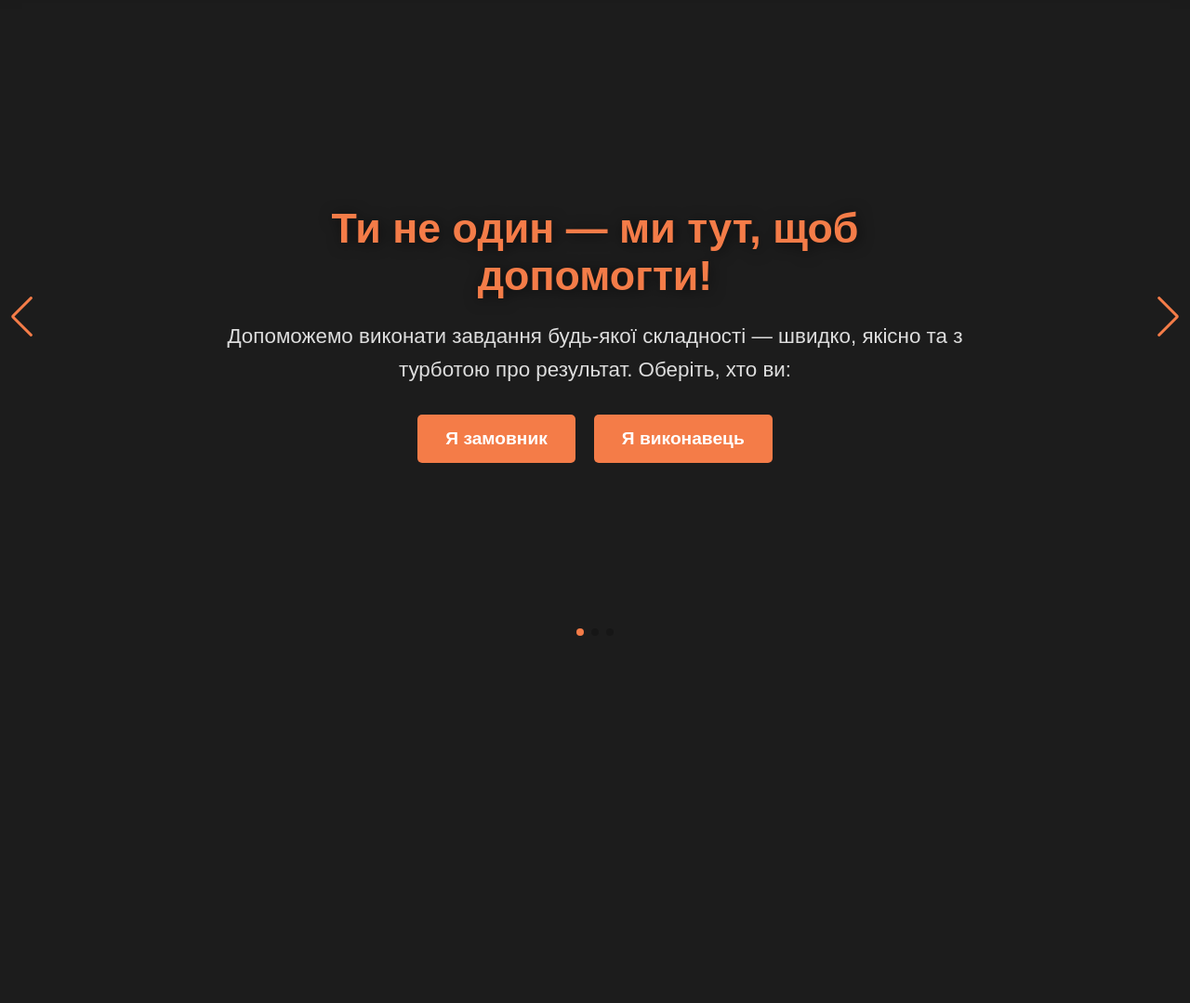
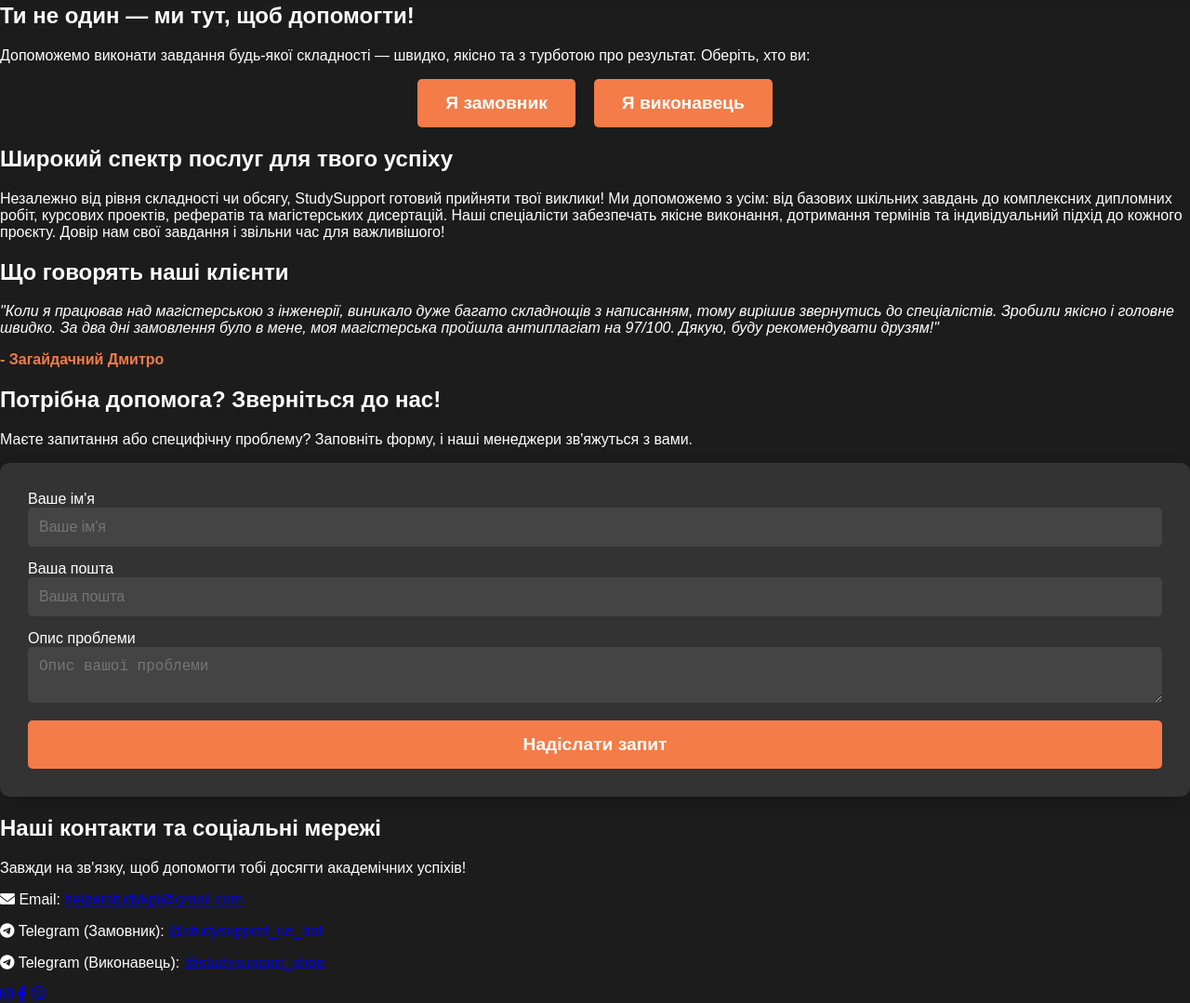
Before and after one commit to federalfederalov2025-dev/studysupport-shop, a plain HTML site: page index.html in a window 1280 px wide. Shown: the part 102-1181 px from the top of the page at 93% size. Before the commit the page ends 800 px from the top, so only its background shows below. Drawn offline with nearby package versions, Linux system fonts and the light colour scheme.

Commit message:
Update index.html

```diff
--- a/index.html
+++ b/index.html
@@ -5,7 +5,7 @@
     <meta name="viewport" content="width=device-width, initial-scale=1.0">
     <title>StudySupport</title>
     <link rel="stylesheet" href="styles.css">
-    <link rel="stylesheet" href="https://cdn.jsdelivr.net/npm/swiper@8.4.5/swiper-bundle.min.css" />
+    <link rel="stylesheet" href="https://cdnjs.cloudflare.com/ajax/libs/font-awesome/6.0.0-beta3/css/all.min.css">
 </head>
 <body>
 
@@ -13,10 +13,10 @@
         <h1>StudySupport</h1>
     </header>
 
-    <div class="swiper">
-        <div class="swiper-wrapper">
-            <div class="swiper-slide">
-                <div class="slide-content">
+    <main id="fullpage">
+
+        <section class="section" id="section1">
+            <div class="content">
                 <h2>Ти не один — ми тут, щоб допомогти!</h2>
                 <p>Допоможемо виконати завдання будь-якої складності — швидко, якісно та з турботою про результат. Оберіть, хто ви:</p>
                 <div class="button-container">
@@ -24,48 +24,86 @@
                     <button onclick="window.location.href='https://t.me/studysupport_shop'">Я виконавець</button>
                 </div>
             </div>
+        </section>
+
+        <section class="section" id="section2">
+            <div class="content">
+                <h2>Широкий спектр послуг для твого успіху</h2>
+                <p>Незалежно від рівня складності чи обсягу, StudySupport готовий прийняти твої виклики! Ми допоможемо з усім: від базових шкільних завдань до комплексних дипломних робіт, курсових проектів, рефератів та магістерських дисертацій. Наші спеціалісти забезпечать якісне виконання, дотримання термінів та індивідуальний підхід до кожного проєкту. Довір нам свої завдання і звільни час для важливішого!</p>
             </div>
+        </section>
 
-            <div class="swiper-slide">
-                <div class="slide-content">
-                    <h2>Відгуки користувачів</h2>
-                    <div class="review">
+        <section class="section" id="section3">
+            <div class="content">
+                <h2>Що говорять наші клієнти</h2>
+                <div class="review-carousel">
+                    <div class="review-item">
                         <p class="review-text">"Коли я працював над магістерською з інженерії, виникало дуже багато складнощів з написанням, тому вирішив звернутись до спеціалістів. Зробили якісно і головне швидко. За два дні замовлення було в мене, моя магістерська пройшла антиплагіат на 97/100. Дякую, буду рекомендувати друзям!"</p>
                         <p class="review-author">- Загайдачний Дмитро</p>
                     </div>
+                    <div class="review-item" style="display: none;">
+                        <p class="review-text">"Дуже вдячний команді StudySupport за допомогу з курсовою роботою з економіки. Викладач був вражений якістю аналізу та оформлення. Це мій не перший досвід співпраці, і завжди результат перевершує очікування!"</p>
+                        <p class="review-author">- Анна Власенко</p>
+                    </div>
+                    <div class="review-item" style="display: none;">
+                        <p class="review-text">"Постійно звертаюсь сюди за допомогою з домашніми завданнями з математики та фізики. Завжди зрозуміло пояснюють і допомагають розібратися з матеріалом, а не просто дають відповіді. Дякую за терпіння!"</p>
+                        <p class="review-author">- Олег Ковальчук</p>
                     </div>
                 </div>
+                <div class="carousel-nav">
+                    <span class="dot active"></span>
+                    <span class="dot"></span>
+                    <span class="dot"></span>
+                </div>
+            </div>
+        </section>
 
-            <div class="swiper-slide">
-                <div class="slide-content">
-                    <h2>Виникла проблема?</h2>
-                    <p>Звертайтесь до нас! Наші менеджери допоможуть з будь-якими питаннями щодо нашої платформи чи послуг.</p>
+        <section class="section" id="section4">
+            <div class="content">
+                <h2>Потрібна допомога? Зверніться до нас!</h2>
+                <p>Маєте запитання або специфічну проблему? Заповніть форму, і наші менеджери зв'яжуться з вами.</p>
 
-                    <form class="contact-form" name="contact" netlify>
-                        <p>
-                            <label for="name" style="display: none;">Ваше ім'я</label>
-                            <input type="text" id="name" name="name" placeholder="Ваше ім'я" required>
+                <form class="contact-form" name="contact" method="POST" data-netlify="true" netlify-honeypot="bot-field">
+                    <input type="hidden" name="form-name" value="contact" />
+                    <p style="display: none;">
+                        <label>Не заповнюйте це поле: <input name="bot-field" /></label>
                     </p>
                     <p>
-                            <label for="email" style="display: none;">Ваша пошта</label>
-                            <input type="email" id="email" name="email" placeholder="Ваша пошта" required>
+                        <label for="form-name" class="visually-hidden">Ваше ім'я</label>
+                        <input type="text" id="form-name" name="name" placeholder="Ваше ім'я" required>
                     </p>
                     <p>
-                            <label for="message" style="display: none;">Ваше запитання</label>
-                            <textarea id="message" name="message" placeholder="Ваше запитання" required></textarea>
+                        <label for="form-email" class="visually-hidden">Ваша пошта</label>
+                        <input type="email" id="form-email" name="email" placeholder="Ваша пошта" required>
                     </p>
-                        <button type="submit">Надіслати</button>
+                    <p>
+                        <label for="form-problem" class="visually-hidden">Опис проблеми</label>
+                        <textarea id="form-problem" name="problem-description" placeholder="Опис вашої проблеми" required></textarea>
+                    </p>
+                    <button type="submit">Надіслати запит</button>
                 </form>
             </div>
+        </section>
+
+        <section class="section" id="section5">
+            <div class="content">
+                <h2>Наші контакти та соціальні мережі</h2>
+                <p>Завжди на зв'язку, щоб допомогти тобі досягти академічних успіхів!</p>
+                <div class="contact-info">
+                    <p><i class="fas fa-envelope"></i> Email: <a href="mailto:helperstudykpi@gmail.com">helperstudykpi@gmail.com</a></p>
+                    <p><i class="fab fa-telegram-plane"></i> Telegram (Замовник): <a href="https://t.me/studysupport_ua_bot" target="_blank">@studysupport_ua_bot</a></p>
+                    <p><i class="fab fa-telegram-plane"></i> Telegram (Виконавець): <a href="https://t.me/studysupport_shop" target="_blank">@studysupport_shop</a></p>
+                </div>
+                <div class="social-icons">
+                    <a href="#" aria-label="Instagram"><i class="fab fa-instagram"></i></a>
+                    <a href="#" aria-label="Facebook"><i class="fab fa-facebook-f"></i></a>
+                    <a href="#" aria-label="Viber"><i class="fab fa-viber"></i></a>
                 </div>
             </div>
+        </section>
 
-        <div class="swiper-pagination"></div>
-        <div class="swiper-button-prev"></div>
-        <div class="swiper-button-next"></div>
-    </div>
+    </main>
 
-    <script src="https://cdn.jsdelivr.net/npm/swiper@8.4.5/swiper-bundle.min.js"></script>
     <script src="script.js"></script>
 
 </body>
```
Lines whose indentation alone changed are shown as unchanged.
